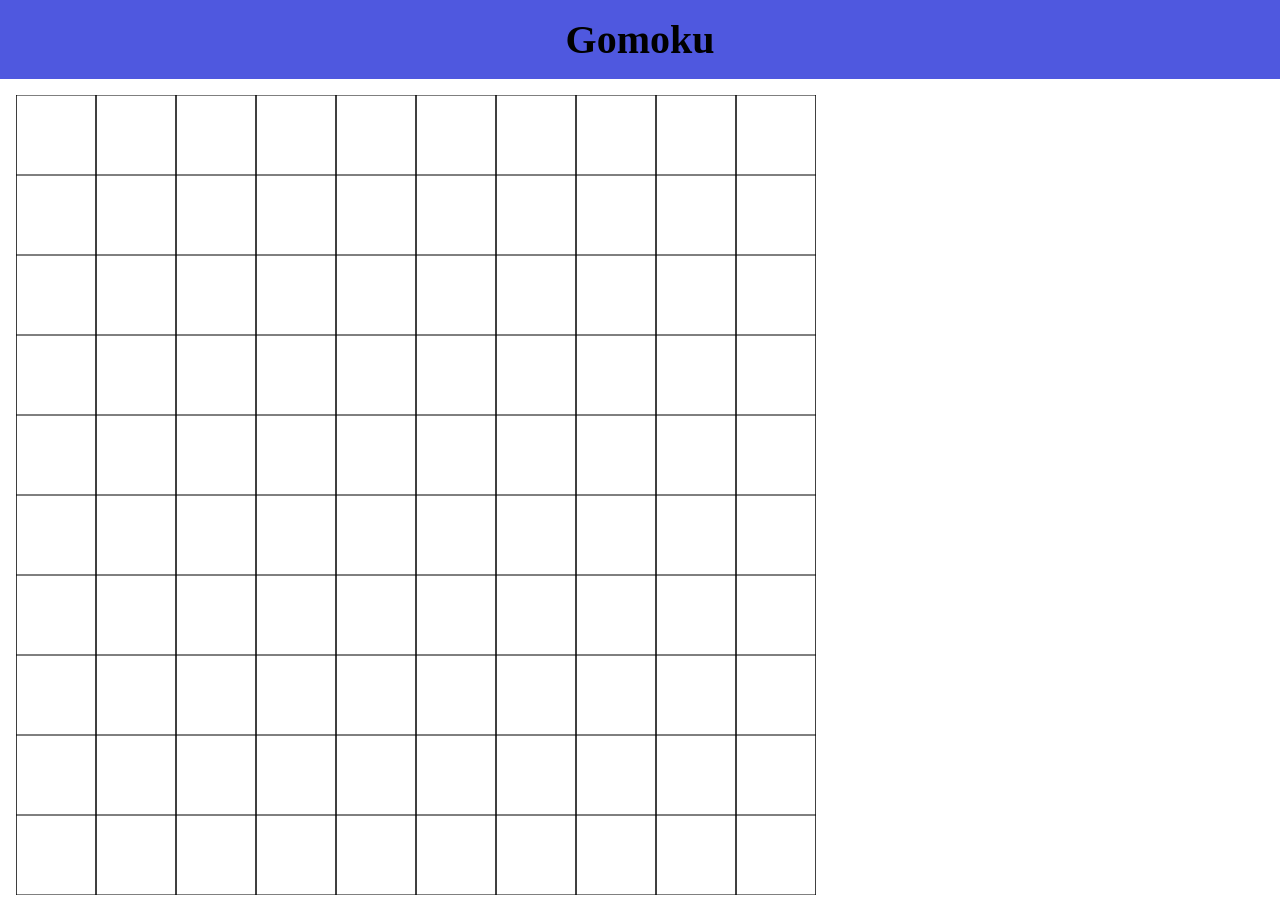
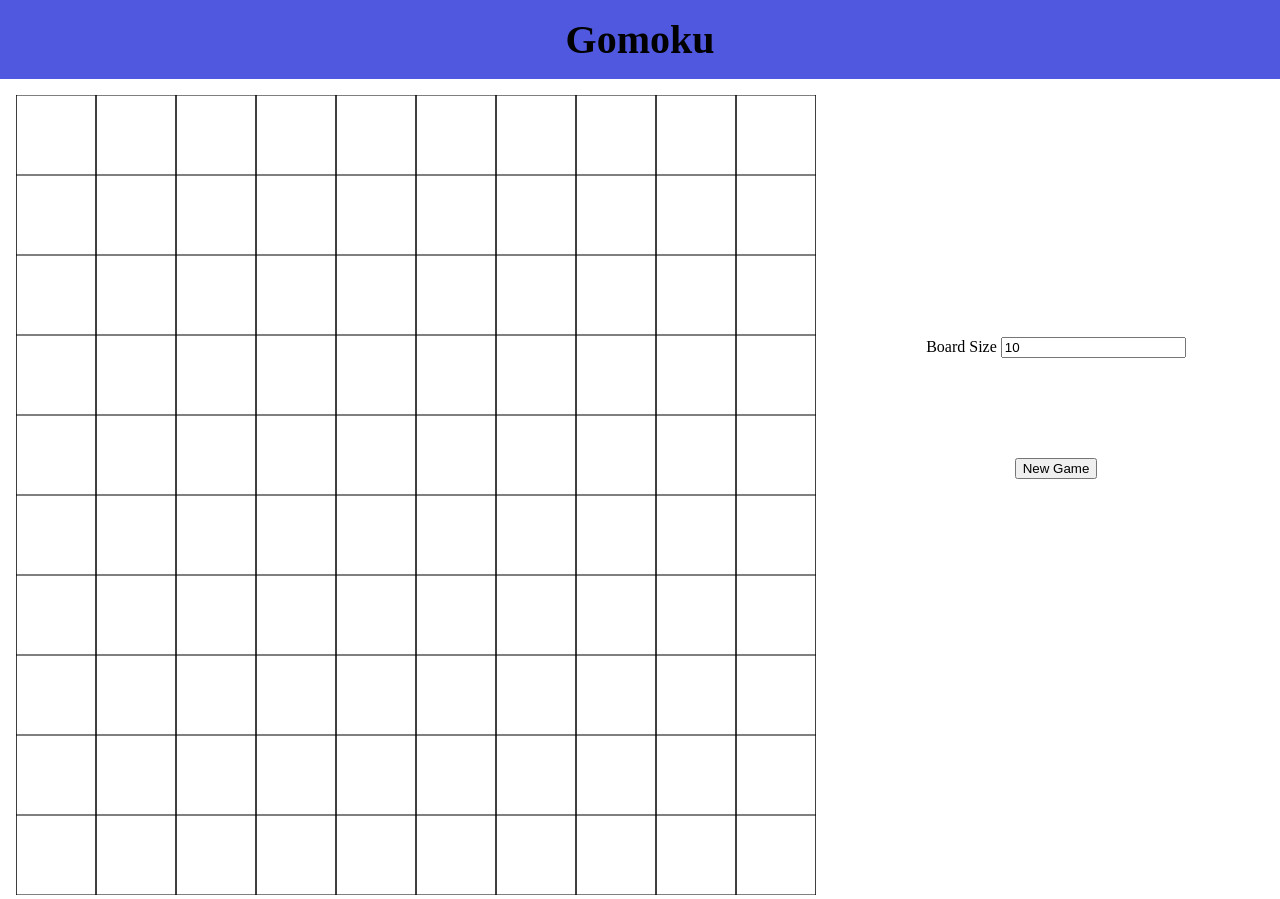
Before and after one commit to awynnejo/gomoku, a website with bundled scripts: page index.html in a window 1280 px wide. Built offline with nearby package versions, Linux system fonts and the light colour scheme.

Commit message:
Improved turn logic, controls

```diff
--- a/app.ts
+++ b/app.ts
@@ -9,6 +9,7 @@ class Game {
     board: TILE[][]
     turn: TURN
     size: number
+    gameover: boolean
 
     constructor(size: number){
         this.board = new Array(size)
@@ -16,18 +17,21 @@ class Game {
             .map(() => new Array(size).fill("VACANT"))
         this.turn = "BLACK"
         this.size = size
+        this.gameover = false
     }
+
     checkWin(){
         return null
     }
+
     placeTile(x: number, y: number){
         this.board[x][y] = this.turn
     }
+
     toggleTurn(){
         if (this.turn === "BLACK"){this.turn = "WHITE"}
         else{this.turn = "BLACK"}
     }
-
 }
 
 class GameCanvas {
@@ -46,14 +50,13 @@ class GameCanvas {
         this.tile_size = this.canvas.getBoundingClientRect().width / this.game_size
         this.ctx = this.canvas.getContext("2d")!
         this.canvas.addEventListener('click', event => {
-            const rect = this.canvas.getBoundingClientRect()
-            const x = Math.floor((event.clientX - rect.left) / this.tile_size)
-            const y = Math.floor((event.clientY - rect.top) / this.tile_size)
-            const coord: COORDINATES = {x: x, y: y}
-            this.game.placeTile(coord.x, coord.y)
+            const coord = this.getTileXY(event)
+            if (this.game.board[coord.x][coord.y] === 'VACANT'){
+                this.game.placeTile(coord.x, coord.y)
+                this.drawPiece(this.getTileCentre(coord), this.game.turn)
+                this.game.toggleTurn()
+            }
             console.log(this.game.board)
-            this.drawPiece(this.getTileCentre(coord), this.game.turn)
-            this.game.toggleTurn()
         }, false)
         window.addEventListener("resize", this.updateTileSize()!, false)
         this.drawBoard()
@@ -72,7 +75,6 @@ class GameCanvas {
             this.ctx.moveTo(0, i * this.tile_size)
             this.ctx.lineTo(this.canvas.width, i * this.tile_size)
             this.ctx.stroke()
-
         }
     }
 
@@ -83,6 +85,14 @@ class GameCanvas {
         return (canvas_coord)
     }
 
+    getTileXY(event: MouseEvent){
+        const rect = this.canvas.getBoundingClientRect()
+        const x = Math.floor((event.clientX - rect.left) / this.tile_size)
+        const y = Math.floor((event.clientY - rect.top) / this.tile_size)
+        const coord: COORDINATES = {x: x, y: y}
+        return coord
+    }
+
     drawPiece(coord: COORDINATES, turn: TURN){
         this.ctx.beginPath()
         this.ctx.arc(coord.x, coord.y, this.tile_size*0.45, 0, 2*Math.PI)
@@ -91,8 +101,7 @@ class GameCanvas {
         this.ctx.strokeStyle = 'black'
         this.ctx.stroke()
     }
+}
 
 
-}
-
 let gc = new GameCanvas(10)
--- a/index.html
+++ b/index.html
@@ -16,7 +16,15 @@
           <canvas id="canvas" ></canvas>
         </div>
         <div class="Log"></div>
-        <div class="Controls"></div>
+        <div class="Controls">
+          <div class="InpBoardSize">
+            <label for="inp_board_size">Board Size</label>
+            <input type="number" id="inp_board_size" min="5" value="10">
+          </div>
+          <div class="BtnNewGame">
+            <button id="btn_new_game">New Game</button>
+          </div>
+        </div>
       </div>
   </body>
 </html>
--- a/style.css
+++ b/style.css
@@ -32,4 +32,10 @@ body{
 
 .Log { grid-area: Log; }
 
-.Controls { grid-area: Controls; }
+.Controls { grid-area: Controls;
+            text-align: center;
+          }
+
+.BtnNewGame {
+  padding: 100px;
+}
```
